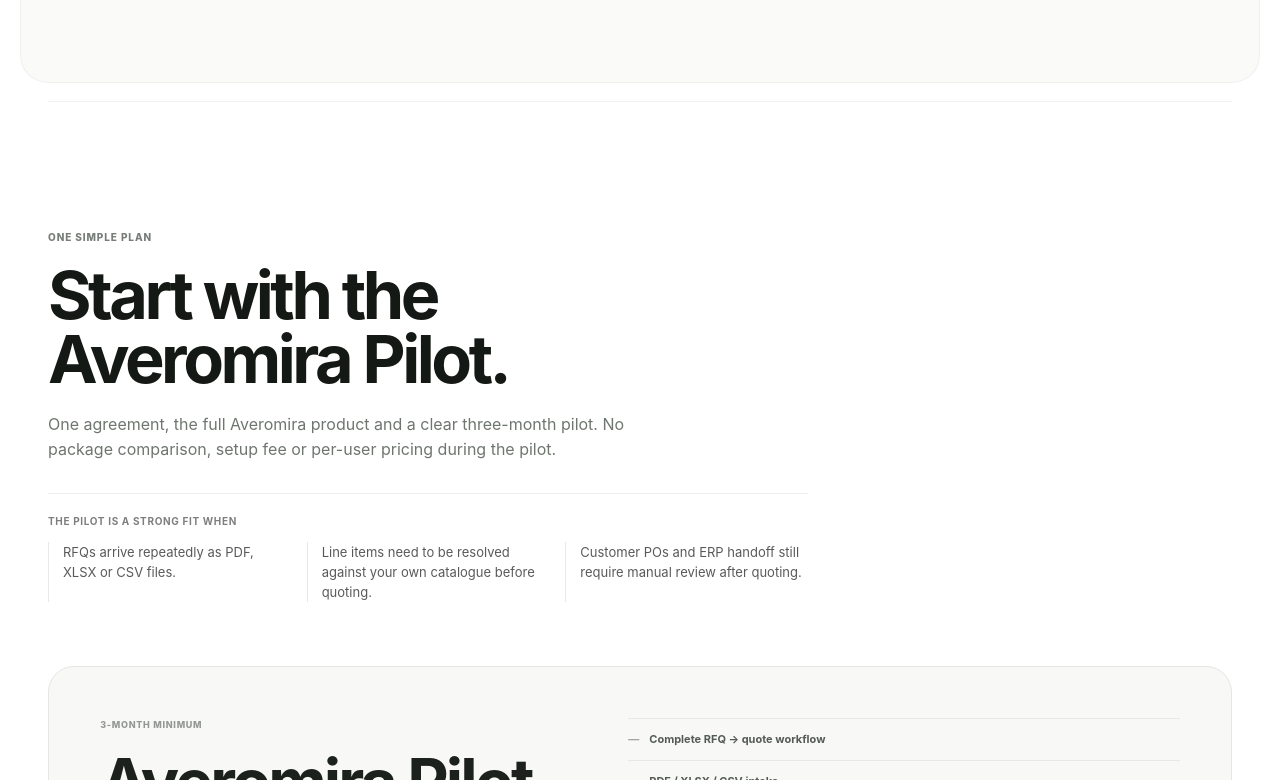
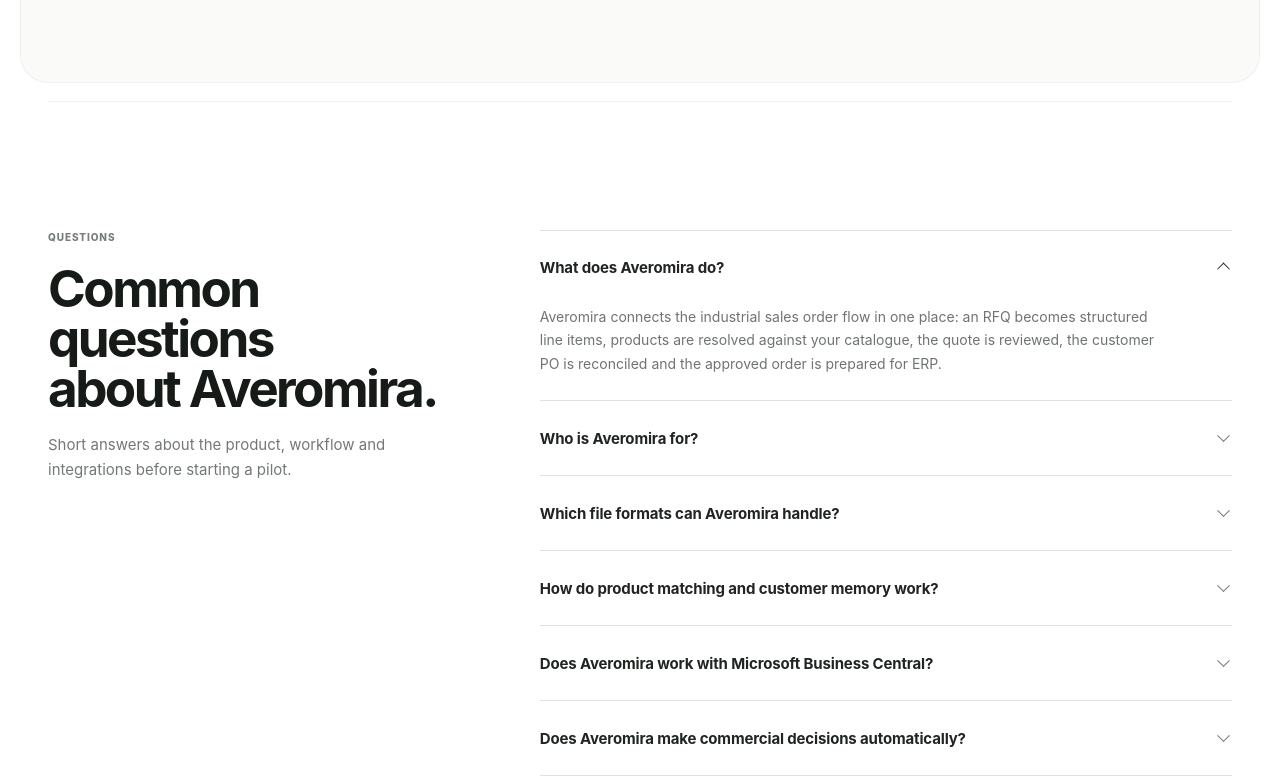
Before and after one commit to miromnb-coder/Rivora, a Next.js app: page / in a window 1280 px wide. Shown: the part 6900-7680 px from the top of the page. Built offline with nearby package versions, Linux system fonts and the light colour scheme; no server answers.

Commit message:
Add FAQ section to Averomira homepage

```diff
--- a/app/page.tsx
+++ b/app/page.tsx
@@ -2,6 +2,7 @@ import { MarketingNav } from "@/components/marketing/MarketingNav";
 import { MarketingFooter } from "@/components/marketing/MarketingFooter";
 import { MinimalShaderHero } from "@/components/marketing/MinimalShaderHero";
 import { PricingLeadCapture } from "@/components/marketing/PricingLeadCapture";
+import { FaqV2 } from "@/components/marketing/FaqV2";
 import { getLocale } from "@/lib/locale";
 import {
   ProofStripV2,
@@ -46,6 +47,7 @@ export default async function Home() {
       <ConfidenceSystemV2 locale={locale} />
       <AiExtractionV2 locale={locale} />
       <BeforeAfterV2 locale={locale} />
+      <FaqV2 locale={locale} />
       <PricingLeadCapture locale={locale} />
       <FinalCtaV2 locale={locale} />
         <MarketingFooter locale={locale} />
```
